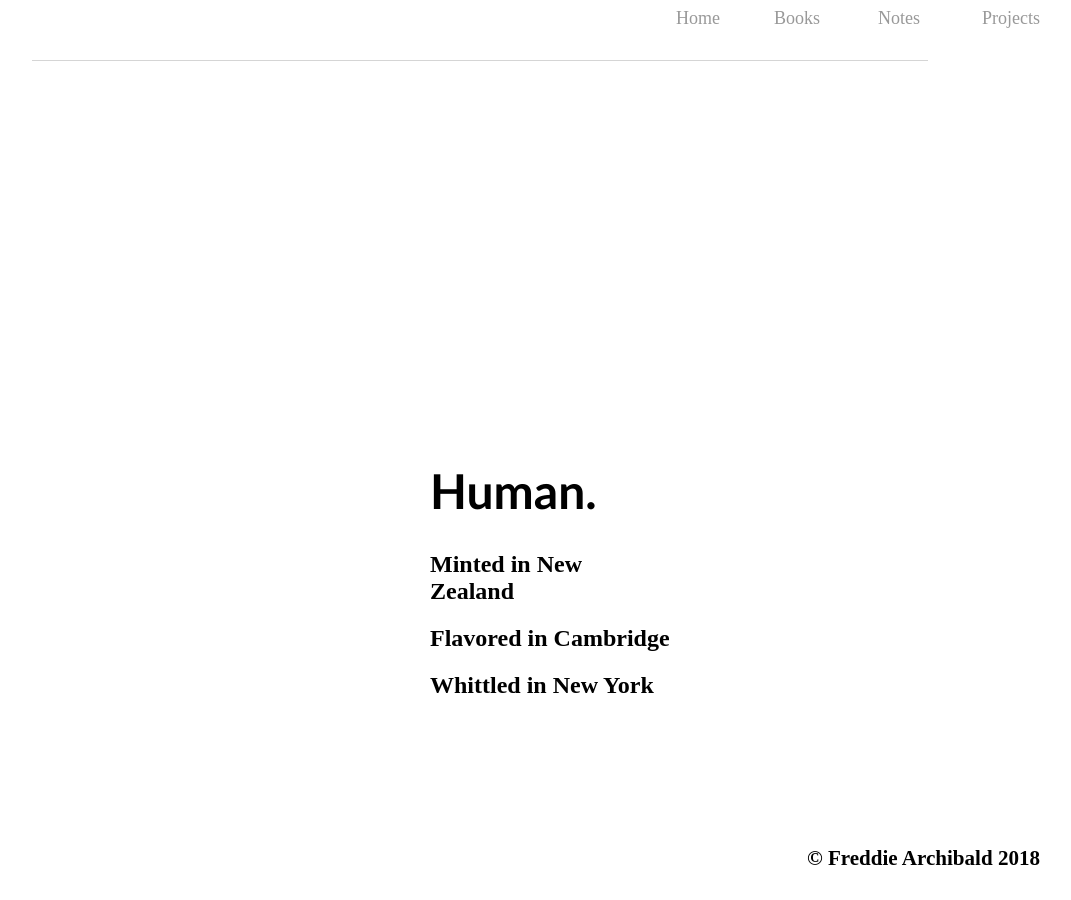
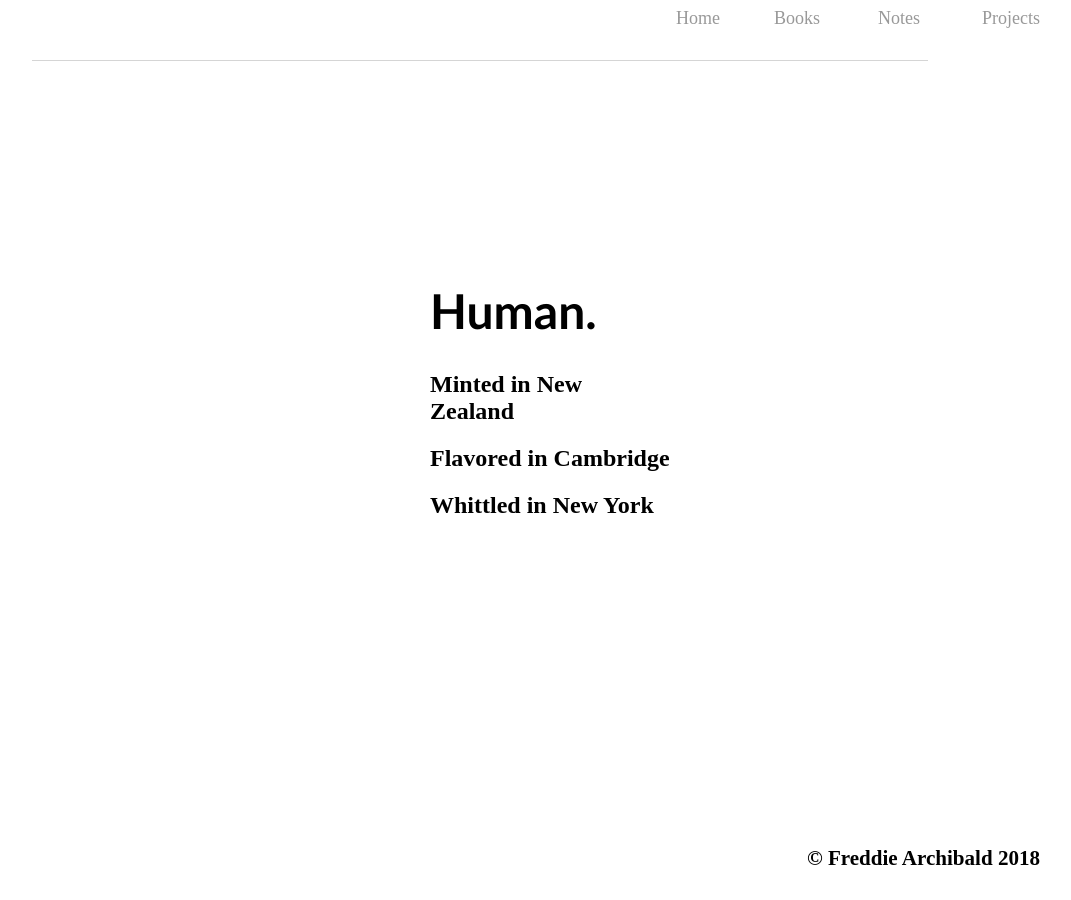
Before and after one commit to scryptive/personal, a Jekyll site: the page built from index.html, in a window 1280 px wide. Shown: the whole page, without its empty margins (160-1231 px from the left). Built offline with Jekyll 4.4.1, drawn with Linux system fonts in a browser that asks for light colours.

Commit message:
Update index.html

```diff
--- a/index.html
+++ b/index.html
@@ -9,7 +9,7 @@ title: planet fred
     height: 180px;
     width: 240px;
     left: 50%;
-    top: 50%;
+    top: 30%;
     margin-top: -20px;
     margin-left: -50px;
 }
```
